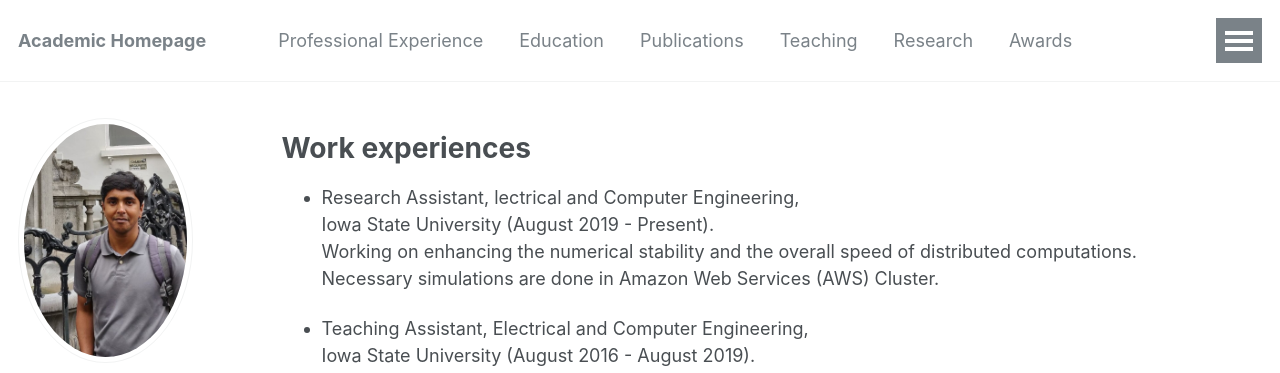
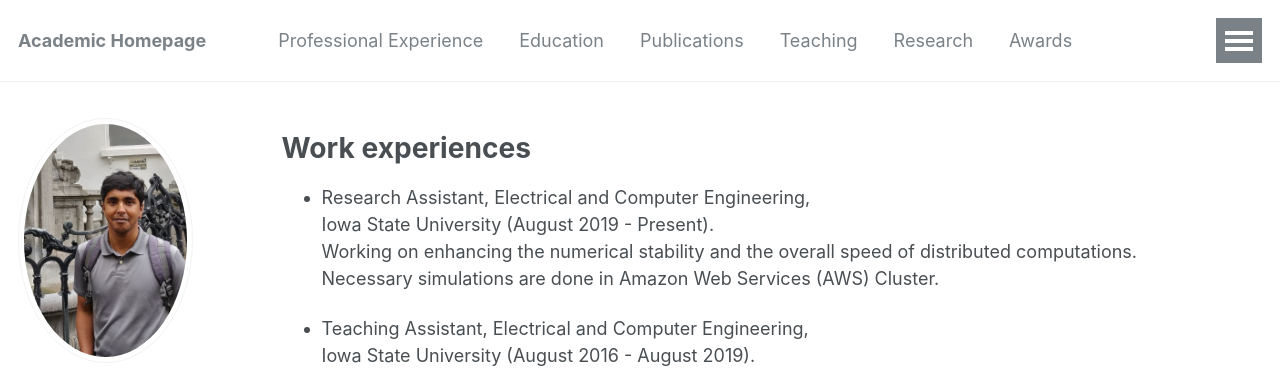
Before and after one commit to anindyabijoydas/portfolio, a Jekyll site: the page built from _pages/experience.md, in a window 1280 px wide. Shown: the top 373 px of the page. Built offline with Jekyll 4.4.1, drawn with Linux system fonts in a browser that asks for light colours; some web fonts are replaced.

Commit message:
Update experience.md

```diff
--- a/_pages/experience.md
+++ b/_pages/experience.md
@@ -10,7 +10,7 @@ redirect_from:
 
 Work experiences
 ======
-* Research Assistant, lectrical and Computer Engineering, <br/> Iowa State University (August 2019 - Present). <br/> Working on enhancing the numerical stability and the overall speed of distributed computations. <br/> Necessary simulations are done in Amazon Web Services (AWS) Cluster.
+* Research Assistant, Electrical and Computer Engineering, <br/> Iowa State University (August 2019 - Present). <br/> Working on enhancing the numerical stability and the overall speed of distributed computations. <br/> Necessary simulations are done in Amazon Web Services (AWS) Cluster.
 
 * Teaching Assistant, Electrical and Computer Engineering, <br/> Iowa State University (August 2016 - August 2019). <br/>  Responsible to Conduct Laboratory Courses, office hours and for grading the exams.
 
```
